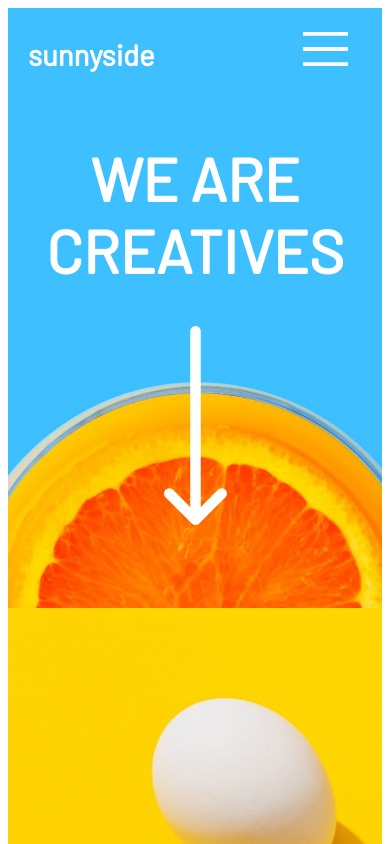
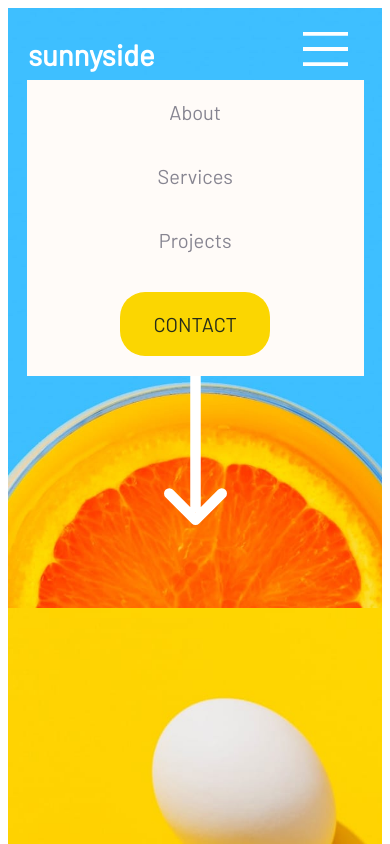
Before and after one commit to cwebdev/Agency-Landing-Page, a plain HTML site: page index.html in a window 390 px wide. Both pictures are taken after a click on the element 325 px from the left and 54 px from the top of the page. Shown: the top 844 px of the page. Drawn offline with Linux system fonts and the light colour scheme.

Commit message:
Mobile menu active state

```diff
--- a/index.html
+++ b/index.html
@@ -178,5 +178,6 @@
     Coded by <a href="#">Chitrang Shah</a>.
     </span>
   </div>
+  <script src="js/script.js"></script>
 </body>
 </html>
--- /dev/null
+++ b/js/script.js
@@ -0,0 +1,10 @@
+var icon = document.querySelector('.burgerIconWrapper');
+icon.onclick = function()
+{
+    var x = document.querySelector('.dropdownMenuWrapper');
+    if (x.style.display === "none" || x.style.display === '') {
+        x.style.display = "block";
+    } else {
+        x.style.display = "none";
+    }
+}
--- a/style/style.css
+++ b/style/style.css
@@ -71,7 +71,7 @@ body
 .dropdownMenu
 {
     height:auto;
-    background-color: white;
+    background-color: #fffbf8;
     width:90%;
     margin:auto;
     display: flex;
```
